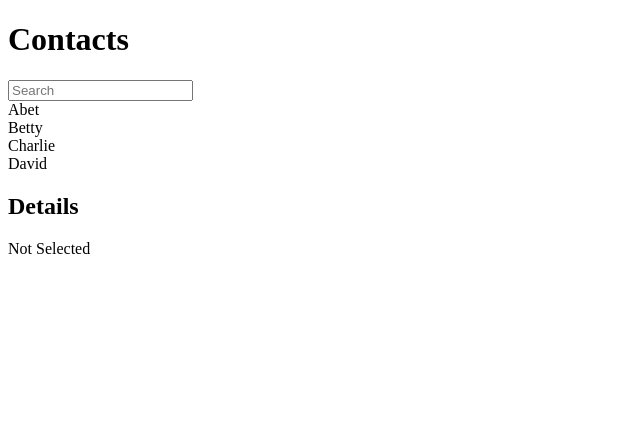
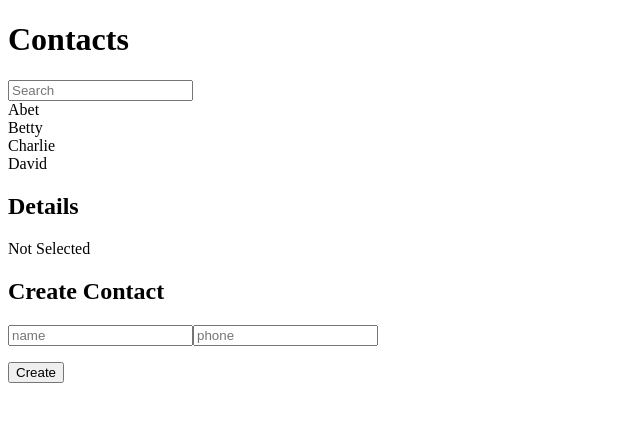
Before and after one commit to hyunjoonKim92/react-fundamentals, a React app: page / in a window 1280 px wide. Shown: the top 422 px of the page, without its empty margins (0-640 px from the left). Built offline with nearby package versions, Linux system fonts and the light colour scheme; the HTML template or start-up script is replaced by a standard one.

Commit message:
-- 220817 커밋 --- 글 추가 기능 구현

```diff
--- a/package.json
+++ b/package.json
@@ -10,7 +10,10 @@
   "author": "",
   "license": "ISC",
   "dependencies": {
+    "babel-preset-stage-0": "^6.24.1",
+    "prop-types": "^15.8.1",
     "react": "^18.2.0",
+    "react-addons-update": "^15.6.3",
     "react-dom": "^18.2.0"
   },
   "devDependencies": {
--- a/src/components/Contact.js
+++ b/src/components/Contact.js
@@ -1,6 +1,8 @@
 import React from "react";
 import ContactInfo from "./ContactInfo";
 import ContactDetails from "./ContactDetails";
+import ContactCreate from "./ContactCreate";
+import update from 'react-addons-update';
 
 export default class Contact extends React.Component {
     constructor(props) {
@@ -25,6 +27,10 @@
 
         this.handleChange = this.handleChange.bind(this);
         this.handleClick = this.handleClick.bind(this);
+
+        this.handleCreate = this.handleCreate.bind(this);
+        this.handleRemove = this.handleRemove.bind(this);
+        this.handleEdit = this.handleEdit.bind(this);
     }
 
     handleChange(e) {
@@ -41,6 +47,37 @@
         console.log(key, ' is selected');
     }
 
+    handleCreate(contact) {
+        this.setState({
+            contactData: update(
+                this.state.contactData,
+                {$push: [contact]}
+            )
+        });
+    }
+
+    handleRemove() {
+        this.setState({
+            contactData: update(
+                this.state.contactData,
+                {$splice: [[this.state.selectedKey, 1]]}
+            ),
+            selectedKey: -1
+        });
+    }
+
+    handleEdit(name, phone) {
+        this.setState({
+            contactData: update(
+                this.state.contactData,
+                {[this.state.selectedKey]: {
+                    name: {$set: name},
+                    phone: {$set: phone}
+                }}
+            )
+        });
+    }
+
     render() {
         const mapToComponents = (data) => {
             data.sort();
@@ -49,19 +86,33 @@
             });
 
             return data.map((contact, i) => {
-                return (<ContactInfo contact={contact} key={i} onClick={() => this.handleClick(i)} />);
+                return (
+                    <ContactInfo
+                        contact={contact}
+                        key={i}
+                        onClick={() => this.handleClick(i)}
+                    />
+                );
             });
         };
 
         return (
             <div>
                 <h1>Contacts</h1>
-                <input name='keyword' placeholder="Search" value={this.state.keyword} onChange={this.handleChange} />
+                <input
+                    name="keyword"
+                    placeholder="Search"
+                    value={this.state.keyword}
+                    onChange={this.handleChange}
+                />
                 <div>{mapToComponents(this.state.contactData)}</div>
                 <ContactDetails
                     isSelected={this.state.selectedKey != -1}
                     contact={this.state.contactData[this.state.selectedKey]}
                 />
+                <ContactCreate
+                    onCreate={this.handleCreate}
+                />
             </div>
         );
     }
--- /dev/null
+++ b/src/components/ContactCreate.js
@@ -0,0 +1,74 @@
+import React from "react";
+import PropTypes from 'prop-types';
+
+export default class ContactCreate extends React.Component {
+    constructor(props) {
+        super(props);
+        this.state = {
+            name: '',
+            phone: '',
+        };
+
+        this.handleChange = this.handleChange.bind(this);
+        this.handleClick = this.handleClick.bind(this);
+    }
+
+    handleChange(e) {
+        let nextState = {};
+        nextState[e.target.name] = e.target.value;
+        this.setState(nextState);
+    }
+
+    handleClick() {
+        const contact = {
+            name: this.state.name,
+            phone: this.state.phone
+        };
+
+        this.props.onCreate(contact);
+
+        this.setState({
+            name: '',
+            phone: '',
+        });
+    }
+
+    render() {
+        return (
+            <div>
+                <h2>Create Contact</h2>
+                <p>
+                    <input
+                        type="text"
+                        name="name"
+                        placeholder="name"
+                        value={this.state.name}
+                        onChange={this.handleChange}
+                    />
+                    <input
+                        type="text"
+                        name="phone"
+                        placeholder="phone"
+                        value={this.state.phone}
+                        onChange={this.handleChange}
+                    />
+                </p>
+                <button
+                    onClick={this.handleClick}
+                >
+                    Create
+                </button>
+            </div>
+        );
+    }
+}
+
+ContactCreate.propTypes = {
+    onCreate : PropTypes.func
+}
+
+ContactCreate.defaultProps = {
+    onCreate: () => {
+        console.error('onCreate not defined');
+    }
+}
--- a/src/components/ContactInfo.js
+++ b/src/components/ContactInfo.js
@@ -3,7 +3,11 @@
 export default class ContactInfo extends React.Component {
     render() {
         return (
-            <div onClick={this.props.onClick}>{this.props.contact.name}</div>
+            <div
+                onClick={this.props.onClick}
+            >
+                {this.props.contact.name}
+            </div>
         );
     }
 }
```
